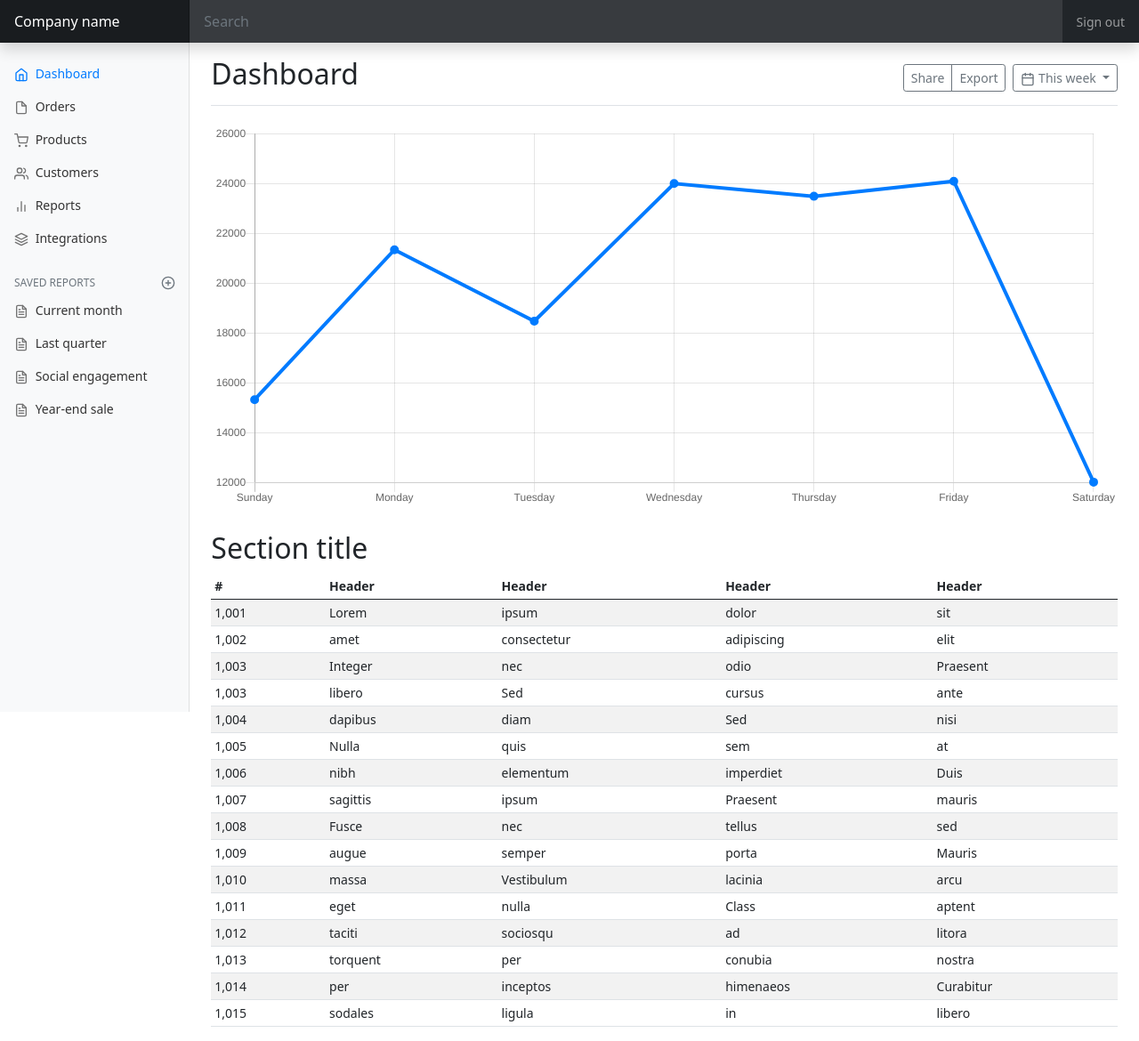
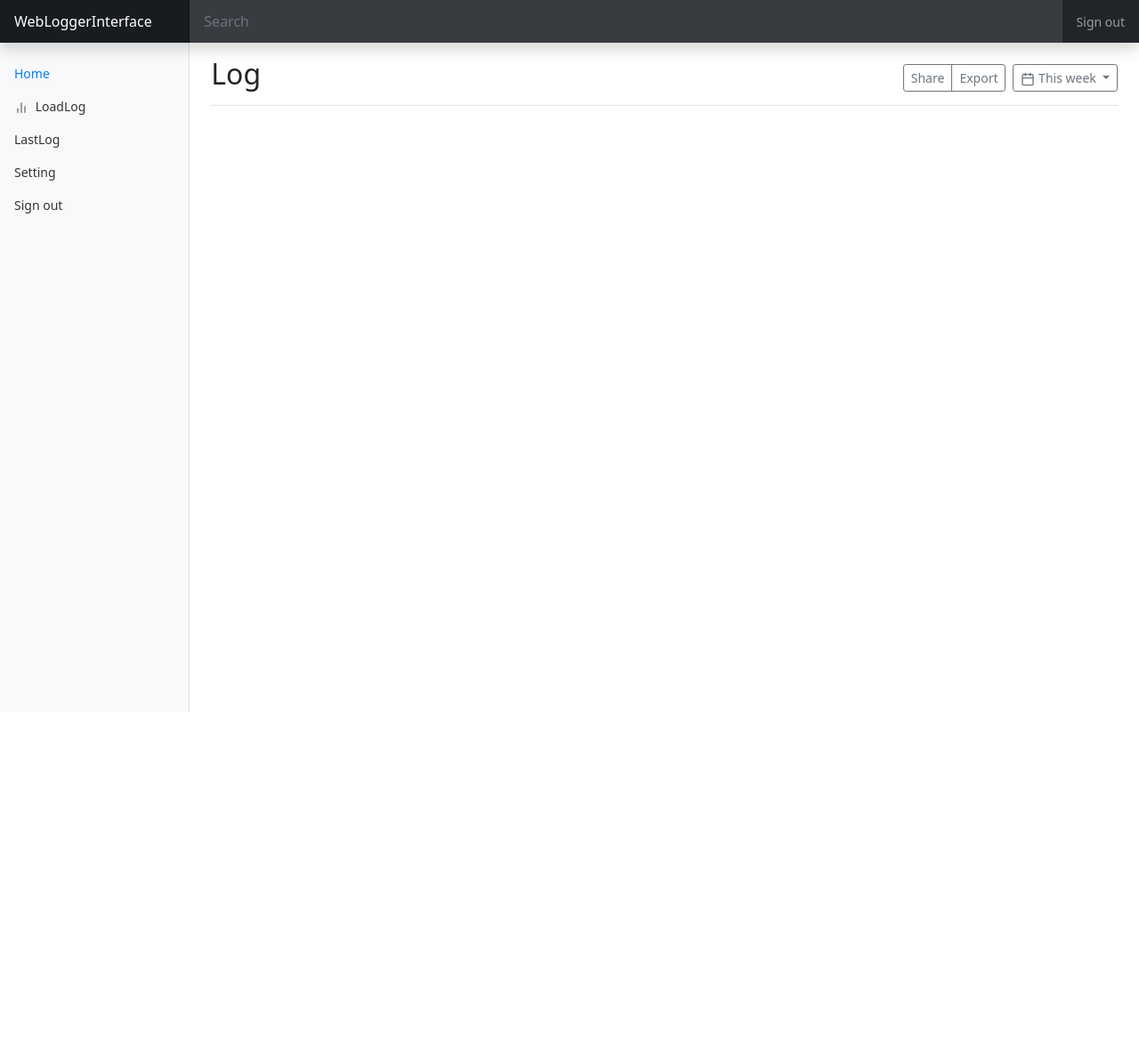
Before and after one commit to DrSuperMario/scraperlogger, a Flask app: page / in a window 1280 px wide. Shown: the whole page at 89% size. After the commit the page ends 800 px from the top, so only its background shows below. Run offline with Flask 2, Linux system fonts and the light colour scheme; some libraries are stand-ins or nearby versions.

Commit message:
second update

```diff
--- a/app.py
+++ b/app.py
@@ -1,13 +1,18 @@
 from flask import Flask
 from flask.templating import render_template
-
+from model.loggerCleaner import load_log_from_file as log
+from model.loggerCleaner import add_html_tolog as aht
 
 app = Flask(__name__)
 
 
 @app.route('/', methods=['GET'])
 def home():
-    return render_template('index.html')
+    log_data = log(filename='temp/scraper.log')
+    data = aht(log_data, tag='li',style='small')
+    #breakpoint()
+
+    return render_template('index.html', data=data)
 
 
 if __name__=="__main__":
--- /dev/null
+++ b/model/loggerCleaner.py
@@ -0,0 +1,45 @@
+from typing import Generator
+import re
+
+
+
+def load_log_from_file(filename) -> Generator:
+
+    try:
+        with open(filename) as f:
+            for i in f.readlines():
+                yield i.strip("\n")
+
+    except OSError:
+        print("File not found")
+
+def add_html_tolog(generator, tag=str, style=str) -> str:
+
+    """
+
+    generator -- generator object to get data from
+
+    tag -- html tag to be used
+
+    class -- css class to be used
+
+    """
+
+    _list_x = []
+    data = str
+    for i in generator:
+        #Here add html
+        log_dates = re.findall(r'(\d+-\d+-\d+ \d+:\d+:\d+,\d+)',i)
+        log_data = re.findall(r'([A-z]+)',i)
+        _list_x.append(f"""
+                            <{tag} class="{style}"><b>{log_dates[0]}</b> {' '.join(log_data)}</{tag}>
+                            """)
+        data = ''.join(_list_x)
+    return data
+
+def main():
+    print("use: " + load_log_from_file.__name__)
+
+
+if __name__=="__main__":
+    main()
--- a/templates/index.html
+++ b/templates/index.html
@@ -38,7 +38,7 @@
   <body>
 
 <header class="navbar navbar-dark sticky-top bg-dark flex-md-nowrap p-0 shadow">
-  <a class="navbar-brand col-md-3 col-lg-2 me-0 px-3" href="#">Company name</a>
+  <a class="navbar-brand col-md-3 col-lg-2 me-0 px-3" href="#">WebLoggerInterface</a>
   <button class="navbar-toggler position-absolute d-md-none collapsed" type="button" data-bs-toggle="collapse" data-bs-target="#sidebarMenu" aria-controls="sidebarMenu" aria-expanded="false" aria-label="Toggle navigation">
     <span class="navbar-toggler-icon"></span>
   </button>
@@ -57,80 +57,41 @@
         <ul class="nav flex-column">
           <li class="nav-item">
             <a class="nav-link active" aria-current="page" href="#">
-              <span data-feather="home"></span>
-              Dashboard
-            </a>
-          </li>
-          <li class="nav-item">
-            <a class="nav-link" href="#">
-              <span data-feather="file"></span>
-              Orders
-            </a>
-          </li>
-          <li class="nav-item">
-            <a class="nav-link" href="#">
-              <span data-feather="shopping-cart"></span>
-              Products
-            </a>
-          </li>
-          <li class="nav-item">
-            <a class="nav-link" href="#">
-              <span data-feather="users"></span>
-              Customers
+
+              Home
             </a>
           </li>
           <li class="nav-item">
             <a class="nav-link" href="#">
               <span data-feather="bar-chart-2"></span>
-              Reports
+
+              LoadLog
             </a>
           </li>
           <li class="nav-item">
             <a class="nav-link" href="#">
-              <span data-feather="layers"></span>
-              Integrations
-            </a>
-          </li>
-        </ul>
 
-        <h6 class="sidebar-heading d-flex justify-content-between align-items-center px-3 mt-4 mb-1 text-muted">
-          <span>Saved reports</span>
-          <a class="link-secondary" href="#" aria-label="Add a new report">
-            <span data-feather="plus-circle"></span>
-          </a>
-        </h6>
-        <ul class="nav flex-column mb-2">
-          <li class="nav-item">
-            <a class="nav-link" href="#">
-              <span data-feather="file-text"></span>
-              Current month
+              LastLog
             </a>
           </li>
           <li class="nav-item">
             <a class="nav-link" href="#">
-              <span data-feather="file-text"></span>
-              Last quarter
+              Setting
             </a>
           </li>
           <li class="nav-item">
             <a class="nav-link" href="#">
-              <span data-feather="file-text"></span>
-              Social engagement
+              Sign out
             </a>
           </li>
-          <li class="nav-item">
-            <a class="nav-link" href="#">
-              <span data-feather="file-text"></span>
-              Year-end sale
-            </a>
-          </li>
+
         </ul>
       </div>
     </nav>
 
     <main class="col-md-9 ms-sm-auto col-lg-10 px-md-4">
       <div class="d-flex justify-content-between flex-wrap flex-md-nowrap align-items-center pt-3 pb-2 mb-3 border-bottom">
-        <h1 class="h2">Dashboard</h1>
+        <h1 class="h2">Log</h1>
         <div class="btn-toolbar mb-2 mb-md-0">
           <div class="btn-group me-2">
             <button type="button" class="btn btn-sm btn-outline-secondary">Share</button>
@@ -142,141 +103,14 @@
           </button>
         </div>
       </div>
-
-      <canvas class="my-4 w-100" id="myChart" width="900" height="380"></canvas>
-
-      <h2>Section title</h2>
       <div class="table-responsive">
-        <table class="table table-striped table-sm">
-          <thead>
-            <tr>
-              <th>#</th>
-              <th>Header</th>
-              <th>Header</th>
-              <th>Header</th>
-              <th>Header</th>
-            </tr>
-          </thead>
-          <tbody>
-            <tr>
-              <td>1,001</td>
-              <td>Lorem</td>
-              <td>ipsum</td>
-              <td>dolor</td>
-              <td>sit</td>
-            </tr>
-            <tr>
-              <td>1,002</td>
-              <td>amet</td>
-              <td>consectetur</td>
-              <td>adipiscing</td>
-              <td>elit</td>
-            </tr>
-            <tr>
-              <td>1,003</td>
-              <td>Integer</td>
-              <td>nec</td>
-              <td>odio</td>
-              <td>Praesent</td>
-            </tr>
-            <tr>
-              <td>1,003</td>
-              <td>libero</td>
-              <td>Sed</td>
-              <td>cursus</td>
-              <td>ante</td>
-            </tr>
-            <tr>
-              <td>1,004</td>
-              <td>dapibus</td>
-              <td>diam</td>
-              <td>Sed</td>
-              <td>nisi</td>
-            </tr>
-            <tr>
-              <td>1,005</td>
-              <td>Nulla</td>
-              <td>quis</td>
-              <td>sem</td>
-              <td>at</td>
-            </tr>
-            <tr>
-              <td>1,006</td>
-              <td>nibh</td>
-              <td>elementum</td>
-              <td>imperdiet</td>
-              <td>Duis</td>
-            </tr>
-            <tr>
-              <td>1,007</td>
-              <td>sagittis</td>
-              <td>ipsum</td>
-              <td>Praesent</td>
-              <td>mauris</td>
-            </tr>
-            <tr>
-              <td>1,008</td>
-              <td>Fusce</td>
-              <td>nec</td>
-              <td>tellus</td>
-              <td>sed</td>
-            </tr>
-            <tr>
-              <td>1,009</td>
-              <td>augue</td>
-              <td>semper</td>
-              <td>porta</td>
-              <td>Mauris</td>
-            </tr>
-            <tr>
-              <td>1,010</td>
-              <td>massa</td>
-              <td>Vestibulum</td>
-              <td>lacinia</td>
-              <td>arcu</td>
-            </tr>
-            <tr>
-              <td>1,011</td>
-              <td>eget</td>
-              <td>nulla</td>
-              <td>Class</td>
-              <td>aptent</td>
-            </tr>
-            <tr>
-              <td>1,012</td>
-              <td>taciti</td>
-              <td>sociosqu</td>
-              <td>ad</td>
-              <td>litora</td>
-            </tr>
-            <tr>
-              <td>1,013</td>
-              <td>torquent</td>
-              <td>per</td>
-              <td>conubia</td>
-              <td>nostra</td>
-            </tr>
-            <tr>
-              <td>1,014</td>
-              <td>per</td>
-              <td>inceptos</td>
-              <td>himenaeos</td>
-              <td>Curabitur</td>
-            </tr>
-            <tr>
-              <td>1,015</td>
-              <td>sodales</td>
-              <td>ligula</td>
-              <td>in</td>
-              <td>libero</td>
-            </tr>
-          </tbody>
-        </table>
+        <ul class="list-unstyled">
+          {{ data | safe}}
+        </ul>
       </div>
     </main>
   </div>
 </div>
-
 
     <script src="../static/assets/dist/js/bootstrap.bundle.min.js"></script>
 
```
Also changed, not shown: model/__init__.py (added), util/__init__.py (added), util/util.py (added), 2 other files.
